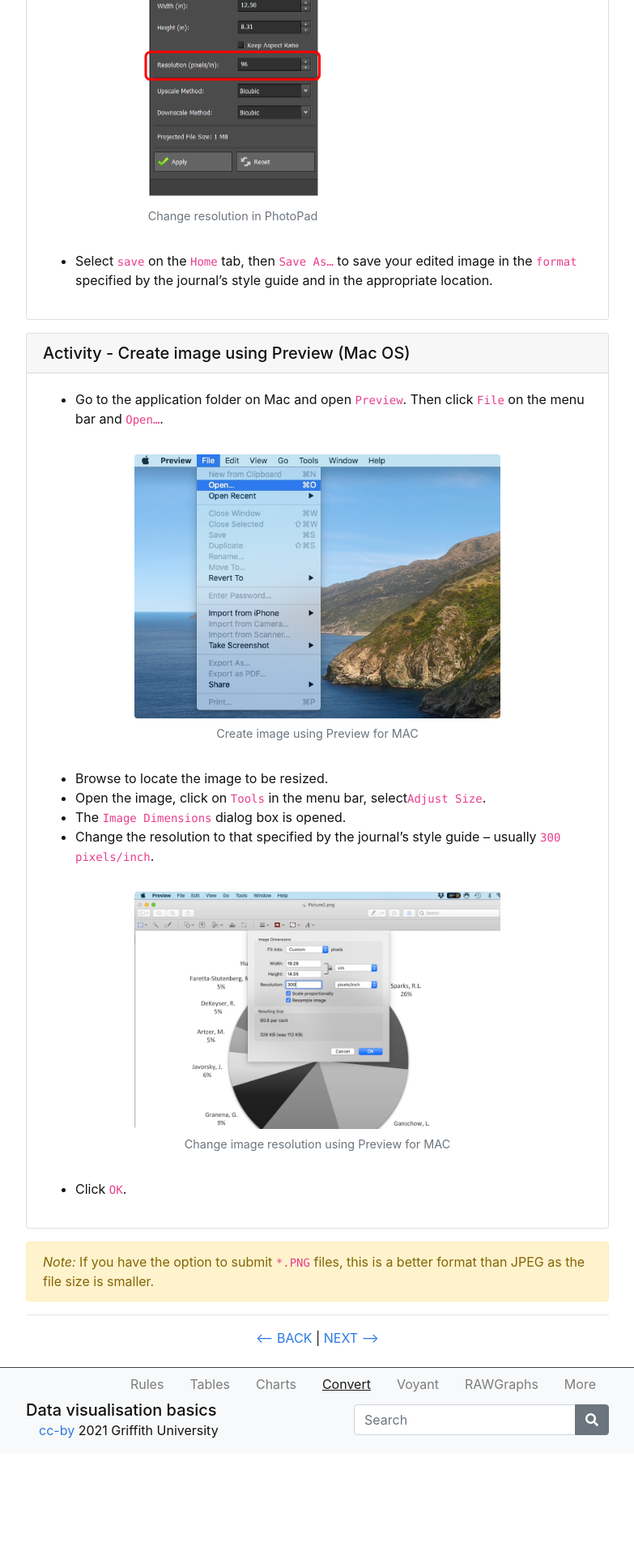
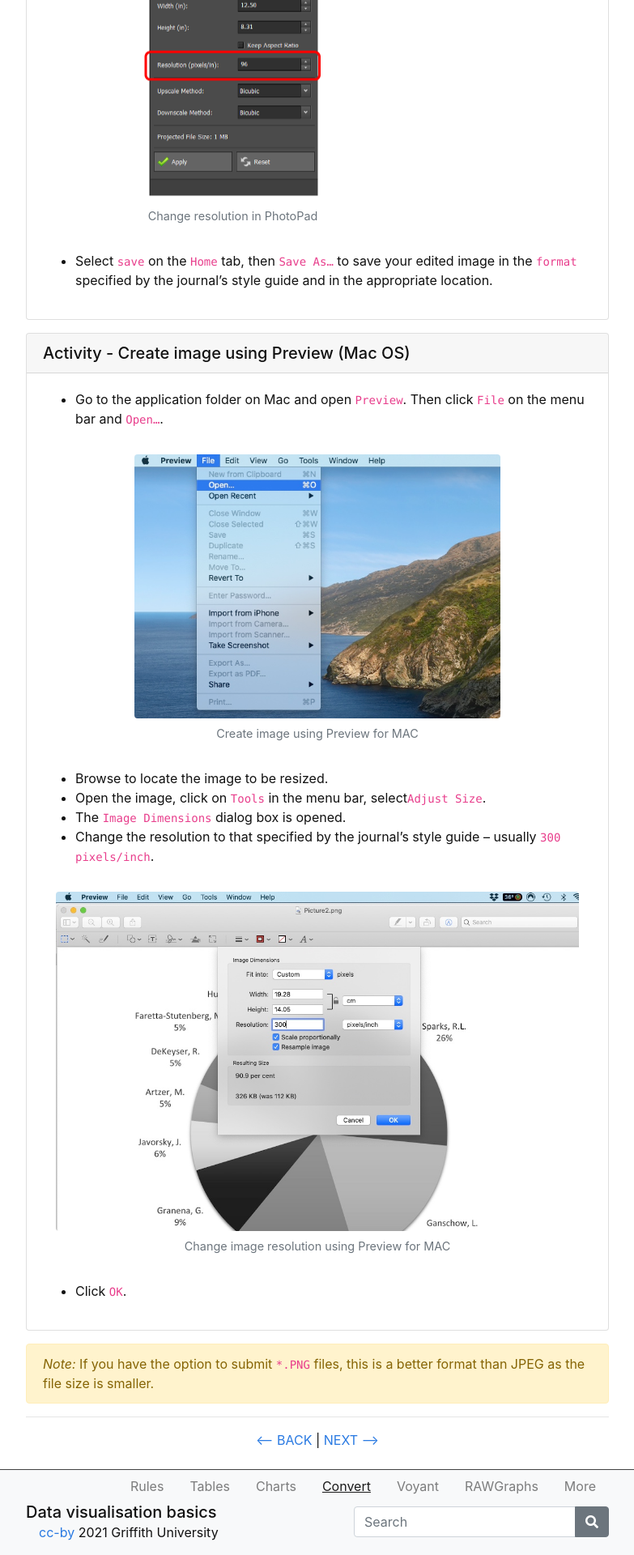
Before and after one commit to GULibrarySandbox/data-vis-basics, a Jekyll site: the page built from content/5-convert.md, in a window 1280 px wide. Shown: the part 4234-6154 px from the top of the page at 81% size, without its empty margins (248-1031 px from the left). Built offline with Jekyll 4.4.1, drawn with Linux system fonts in a browser that asks for light colours; before the commit the page ends 6028 px from its top, so only the background shows below that.

Commit message:
Update 5-convert.md

```diff
--- a/content/5-convert.md
+++ b/content/5-convert.md
@@ -80,7 +80,7 @@ OR
 - Open the image, click on `Tools` in the menu bar, select`Adjust Size`.
 - The `Image Dimensions` dialog box is opened.
 - Change the resolution to that specified by the journal’s style guide – usually `300 pixels/inch`.
-{% include figure.html img="MacPreview2.jpg" alt="MAC Preview software" caption="Change image resolution using Preview for MAC" width="70%" %}
+{% include figure.html img="MacPreview2.jpg" alt="MAC Preview software" caption="Change image resolution using Preview for MAC" width="100%" %}
 - Click `OK`.{% endcapture %} {% include card.md header="Activity - Create image using Preview (Mac OS)" text=text %}
 
 {% capture alert %}*Note:* If you have the option to submit `*.PNG` files, this is a better format than JPEG as the file size is smaller.
```
